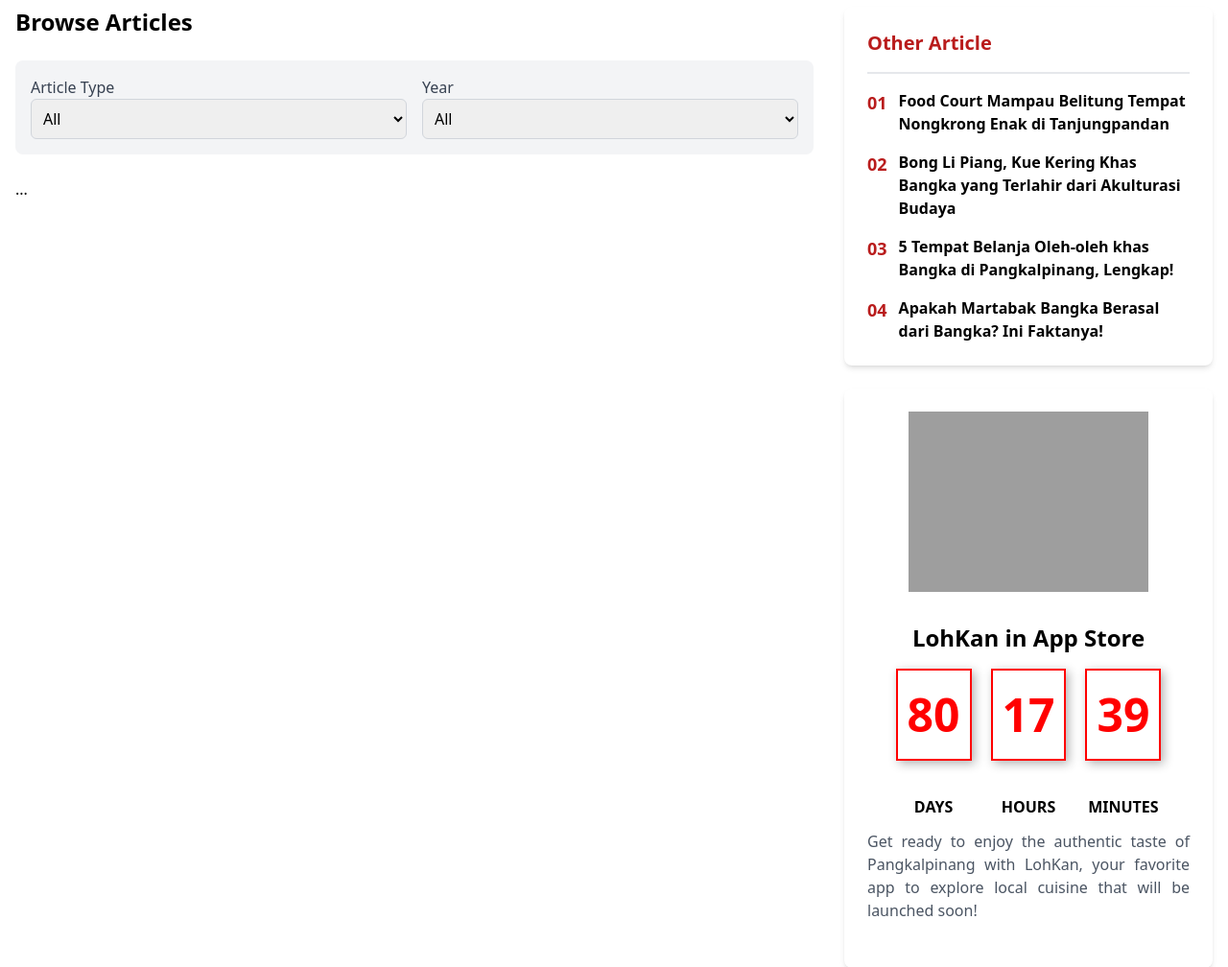
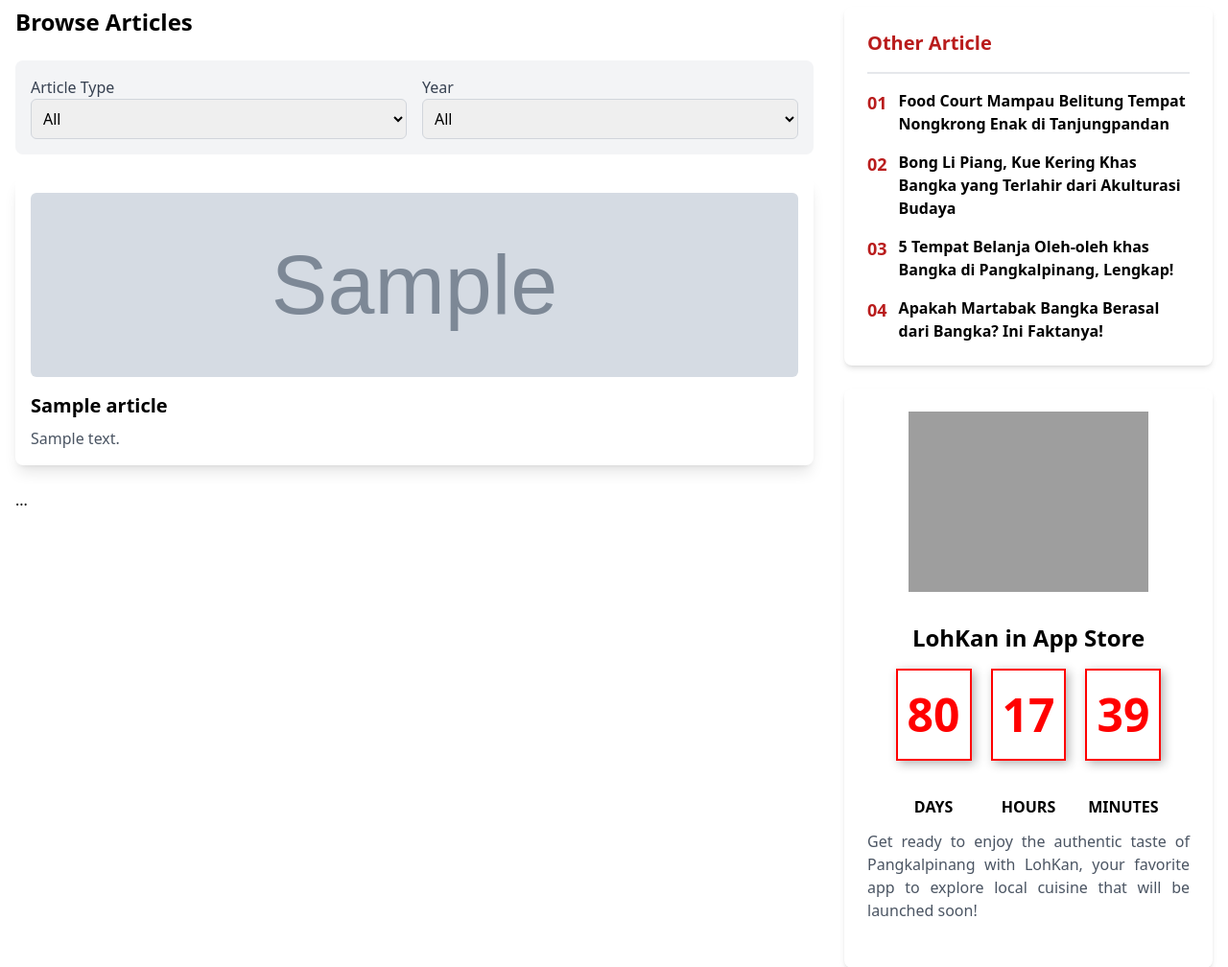
Before and after one commit to PBPC1-2024-2025/lohkan, a Django app: page /article/ in a window 1280 px wide. Shown: the part 137-1145 px from the top of the page at 96% size. Run offline with Django 5.2, Linux system fonts and the light colour scheme; tables that the repository leaves empty hold one stand-in row (values such as "Sample post"); grey boxes marked "Sample" are stand-in pictures; data that the repository does not hold is empty; some libraries are stand-ins or nearby versions; grey boxes are pictures that could not be loaded.

Commit message:
add article

```diff
--- a/article/models.py
+++ b/article/models.py
@@ -5,8 +5,7 @@ from django.contrib.auth.models import User
 class Article(models.Model):
     id = models.UUIDField(primary_key=True, default=uuid.uuid4, editable=False)
     title = models.CharField(max_length=255, null=False)
-    description = models.DateField(auto_now_add=True)
-    user = models.ForeignKey(User, on_delete=models.CASCADE)
+    description = models.TextField()
     image = models.ImageField(upload_to='images/', blank=True, null=True)
 
     def __str__(self):
--- a/article/templates/full_article.html
+++ b/article/templates/full_article.html
@@ -1,36 +1,30 @@
-<!-- ADD ARTICLE BLM BISA, EDIT DAN DELETE BLM ADA, FILTER BLM BISA -->
 {% extends 'base.html' %}
 {% load static %}
 
 {% block meta %}
 <title>Lohkan</title>
 <link rel="stylesheet" href="https://cdn.jsdelivr.net/npm/swiper/swiper-bundle.min.css"/>
+<link rel="stylesheet" href="https://cdnjs.cloudflare.com/ajax/libs/font-awesome/6.0.0-beta3/css/all.min.css" integrity="sha384-k6RqeWeci5ZR/Lv4MR0sA0FfDOM5U8/pdu5ZL3tLiOaXlA1zJ1L6pup1T2RO9g59" crossorigin="anonymous">
 <script src="https://cdn.jsdelivr.net/npm/swiper/swiper-bundle.min.js"></script>
 <script src="https://cdn.jsdelivr.net/npm/dompurify@3.1.7/dist/purify.min.js"></script>
+
 {% endblock meta %}
-
 
 {% block content %}
 {% include 'navbar.html' %}
 <!-- Main Content -->
 <div class="container mx-auto py-16 px-4 md:flex mt-20">
-
-  <!-- Main Blog Section -->
   <section class="md:w-2/3">
     <div class="flex justify-between items-center mb-6">
       <h2 class="text-2xl font-bold">Browse Articles</h2>
-
+    <!-- Check if user is admin -->
     {% if user.is_authenticated and user.username == 'admin' %}
-      <!-- Check if user is admin -->
-      <form action="{% url 'article:create_article' %}" method="POST">
-        {% csrf_token %}
-        <button button data-modal-target="crudModal" data-modal-toggle="crudModal" class="bg-red-500 text-white py-2 px-4 rounded hover:bg-red-600">
+      <button button data-modal-target="crudModal" data-modal-toggle="crudModal" class="bg-red-500 text-white py-2 px-4 rounded hover:bg-red-600" onclick="showModal();">
         Add Article
       </button>
-      </form>
     {% endif %}
     </div>
-    <!-- Filter Section (like in the screenshot) -->
+    <!-- Filter Section-->
     <div class="bg-gray-100 p-4 rounded-lg mb-6">
       <form method="GET" action="">
         <div class="grid grid-cols-1 sm:grid-cols-2 gap-4">
@@ -60,7 +54,7 @@
     </div>
 
     <!-- Articles Grid -->
-    <div id="article_cards"></div>
+    <div id="article_cards" class="grid grid-cols-1 gap-6" style="width: 100%"></div>
     <div id="crudModal" tabindex="-1" aria-hidden="true" class="hidden fixed inset-0 z-50 w-full flex items-center justify-center bg-gray-800 bg-opacity-50 overflow-x-hidden overflow-y-auto transition-opacity duration-300 ease-out">
       <div id="crudModalContent" class="relative bg-white rounded-lg shadow-lg w-5/6 sm:w-3/4 md:w-1/2 lg:w-1/3 mx-4 sm:mx-0 transform scale-95 opacity-0 transition-transform transition-opacity duration-300 ease-out">
         <!-- Modal header -->
@@ -86,7 +80,9 @@
             </div>
             <div class="mb-4">
               <label for="description" class="block text-sm font-medium text-gray-700">Description</label>
-              <textarea id="description" name="description" rows="3" class="mt-1 block w-full" placeholder="Describe the article" required></textarea>
+              <textarea id="description" name="description" rows="3"
+                class="mt-1 block w-full border border-gray-300 rounded-md shadow-sm focus:ring-indigo-500 focus:border-indigo-500"
+                placeholder="Describe the article" required></textarea>
             </div>
             <div class="mb-4">
               <label for="image" class="block text-sm font-medium text-gray-700">Article Image</label>
@@ -175,12 +171,9 @@
   </div>
 
   </aside>
-
-
-
 </div>
 
-<!-- Combined Newsletter and Coming Soon Section -->
+<!--Newsletter -->
 <section class="combined-section py-16 bg-gray-100">
   <div class="max-w-7xl mx-auto flex flex-col md:flex-row items-center">
 
@@ -209,115 +202,40 @@
 
     <!-- The message will appear here -->
     <p id="successMessage" class="text-green-600 mt-4 hidden">Subscription successfull! You can get more information about us soon.</p>
-
-
       <p class="text-gray-500 mt-4">
         *Your data security will be guaranteed by us
       </p>
     </div>
   </div>
 </section>
-
-
-
-
-<!-- Footer Section -->
-<footer class="bg-marron-800 py-10" style="background-color: #800000;">
-  <div class="container mx-auto grid grid-cols-1 md:grid-cols-3 gap-8 text-white">
-
-    <!-- Contact Information Section -->
-    <div>
-          <h3 class="text-xl font-bold mb-3">Contact Us</h3>
-          <ul class="space-y-2">
-            <li class="flex items-center">
-              <strong>Telephone:</strong>
-              <a href="tel:+6283456789" class="hover:text-gray-300 ml-1">+62 8234567890</a>
-            </li>
-            <li class="flex items-center">
-              <strong>Email:</strong>
-              <a href="mailto:info@lohkan.com" class="hover:text-gray-300 ml-1">info@lohkan.com</a>
-            </li>
-          </ul>
-        </div>
-    <!-- Resources Section -->
-    <div>
-      <h3 class="text-xl font-bold mb-3">Dataset Resources</h3>
-      <ul class="space-y-2">
-        <li><a href="https://hotelier.id/makanan-khas-bangka-belitung/" class="hover:text-gray-300">Hotelier</a></li>
-        <li><a href="https://keluyuran.com/makanan-khas-bangka-belitung/" class="hover:text-gray-300">Keluyuran</a></li>
-        <li><a href="https://tempatwisataseru.com/makanan-khas-bangka-belitung-paling-enak-oleh-oleh-jajanan-pasar/" class="hover:text-gray-300">Tempat Wisata Seru</a></li>
-        <li><a href="https://makananoleholeh.com/makanan-khas-daerah/makanan-khas-bangka-belitung/" class="hover:text-gray-300">Makanan Oleh Oleh</a></li>
-        <li><a href="https://www.selasar.com/makanan-khas-bangka-belitung/" class="hover:text-gray-300">Selasar</a></li>
-        <li><a href="https://www.wisatabelitung.net/kue-khas-bangka-belitung/" class="hover:text-gray-300">Wisata Belitung</a></li>
-        <li><a href="https://www.gotravelly.com/blog/oleh-oleh-khas-bangka-belitung/" class="hover:text-gray-300">Gotravelly</a></li>
-      </ul>
-    </div>
-
-    <!-- Find Us Here Section -->
-    <div>
-      <h3 class="text-xl font-bold mb-3 text-white">Find Us Here</h3>
-      <iframe
-        src="https://www.google.com/maps/embed?pb=!1m18!1m12!1m3!1d3965.183271344341!2d106.82447917446905!3d-6.370323693619821!2m3!1f0!2f0!3f0!3m2!1i1024!2i768!4f13.1!3m3!1m2!1s0x2e69ec1ad14fb6cf%3A0xc94e4d829420fa15!2sFakultas%20Ilmu%20Komputer%20(Fasilkom)%20UI!5e0!3m2!1sid!2sid!4v1727673094986!5m2!1sid!2sid"
-        width="100%"
-        height="200"
-        style="border:0;"
-        allowfullscreen=""
-        loading="lazy">
-      </iframe>
-    </div>
-  </div>
-
-  <!-- Footer Bottom Section -->
-  <div class="bg-marron-900 py-4 text-center text-gray-400">
-    <div class="container mx-auto flex flex-col md:flex-row justify-between items-center">
-      <p>©2024 LohKan. All rights reserved. | <a href="#" class="hover:text-white">Terms of Service</a> | <a href="#" class="hover:text-white">Privacy Policy</a></p>
-    </div>
-  </div>
-</footer>
+{% include 'footer.html' %}
 
 <script>
+// Create Article
+function createArticle() {
+  fetch("{% url 'article:create_article' %}", {
+      method: "POST",
+      body: new FormData(document.querySelector('#ArticleForm')),
+  })
+  .then(response => refreshArticles())
+
+  document.getElementById("ArticleForm").reset();
+  document.querySelector("[data-modal-toggle='crudModal']").click();
+
+  return false;
+}
+
+document.getElementById("ArticleForm").addEventListener("submit", (e) => {
+  e.preventDefault();
+  createArticle();
+})
+
+// Fetch Articles
 async function getArticles(){
   return fetch("{% url 'article:show_json' %}").then((res) => res.json())
 }
-  async function refreshArticles() {
-    document.getElementById("article_cards").innerHTML = "";
-    document.getElementById("article_cards").className = "";
-    const articles = await getArticles();
-    let htmlString = "";
-    let classNameString = "";
 
-    if (articles.length === 0) {
-        classNameString = "flex flex-col items-center justify-center min-h-[24rem] p-6";
-        htmlString = `
-            <div class="flex flex-col items-center justify-center min-h-[24rem] p-6">
-                <p class="text-center text-gray-600 mt-4">Belum ada data</p>
-            </div>
-        `;
-    }
-    else {
-      classNameString = "grid grid-cols-1 sm:grid-cols-2 lg:grid-cols-5 gap-6 max-h-[calc(100vh-16rem)] overflow-y-scroll";
-      articles.forEach((item) => {
-        const title = DOMPurify.sanitize(item.fields.title);
-        const description = DOMPurify.sanitize(item.fields.description);
-        const image = DOMPurify.sanitize(item.fields.image);
-
-        htmlString += `
-        <article class="bg-white p-4 rounded-lg shadow-md flex flex-col justify-between">
-            <div>
-                <img src="/media/${image}" alt="${title}" class="w-full h-48 object-cover rounded-md">
-                <h3 class="text-xl font-semibold mt-4">${title}</h3>
-                <p class="text-gray-600 mt-2">${description}</p>
-            </div>
-        </article>
-        `;
-      });
-
-    }
-    document.getElementById("article_cards").className = classNameString;
-    document.getElementById("article_cards").innerHTML = htmlString;
-  }
-  refreshArticles();
-
+// CRUD Modal
 const modal = document.getElementById('crudModal');
 const modalContent = document.getElementById('crudModalContent');
 
@@ -347,82 +265,85 @@
 document.getElementById("cancelButton").addEventListener("click", hideModal);
 document.getElementById("closeModalBtn").addEventListener("click", hideModal);
 
-  function createArticle() {
-    fetch("{% url 'article:create_article' %}", {
-        method: "POST",
-        body: new FormData(document.querySelector('#ArticleForm')),
-    })
-    .then(response => refreshArticles())
+// Refresh Articles
+async function refreshArticles() {
+  document.getElementById("article_cards").innerHTML = "";
+  document.getElementById("article_cards").className = "";
+  const articles = await getArticles();
+  let htmlString = "";
+  let classNameString = "";
 
-    document.getElementById("ArticleForm").reset();
-    document.querySelector("[data-modal-toggle='crudModal']").click();
+  if (articles.length === 0) {
+      classNameString = "flex flex-col items-center justify-center min-h-[24rem] p-6";
+      htmlString = `
+          <div class="flex flex-col items-center justify-center min-h-[24rem] p-6">
+              <p class="text-center text-gray-600 mt-4">Belum ada data</p>
+          </div>
+      `;
+  }
+  else {
+    const classNameString = "grid grid-cols-1 gap-6 max-h-[calc(100vh-16rem)] overflow-y-scroll";
 
-    return false;
-  }
+    articles.forEach((item) => {
+      const title = DOMPurify.sanitize(item.fields.title);
+      const description = DOMPurify.sanitize(item.fields.description);
+      const image = DOMPurify.sanitize(item.fields.image);
 
-  document.getElementById("ArticleForm").addEventListener("submit", (e) => {
-    e.preventDefault();
-    createArticle();
-  })
-
-  var swiper = new Swiper('.swiper-container', {
-    loop: true,
-    autoplay: {
-      delay: 3500,
-      disableOnInteraction: false, // Keeps autoplay even after interaction
-    },
-    pagination: {
-      el: '.swiper-pagination',
-      clickable: true,
-    },
-    navigation: {
-      nextEl: '.swiper-button-next',
-      prevEl: '.swiper-button-prev',
-    },
+      htmlString += `
+      <article class="bg-white p-4 rounded-lg shadow-lg flex flex-col justify-between w-full mb-6">
+        <div>
+          <img src="/media/${image}" alt="${title}" class="w-full h-48 object-cover rounded-md">
+          <h3 class="text-xl font-semibold mt-4">${title}</h3>
+          <p class="text-gray-600 mt-2">${description}</p>
+        </div>
+        <div class="flex justify-between">
+          {% if user.is_authenticated and user.username == 'admin' %}
+            <a href="/delete/${item.pk}">
+              <button type="submit" class="bg-white text-red-500 border border-red-500 px-3 py-1 rounded-lg hover:bg-red-500 hover:text-white transition flex items-center">
+                Delete
+              </button>
+            </a>
+          {% endif %}
+        </div>
+      </article>
+      `;
     });
 
-  // Set the date we're counting down to (replace this date with your desired launch date)
+  }
+  document.getElementById("article_cards").className = classNameString;
+  document.getElementById("article_cards").innerHTML = htmlString;
+}
+refreshArticles();
+
+// Countdown Timer
 const launchDate = new Date("2024-12-31T00:00:00").getTime();
-
-  // Function to update the countdown timer
 const countdownFunction = setInterval(() => {
-      // Get today's date and time
     const now = new Date().getTime();
-
-      // Find the distance between now and the launch date
     const distance = launchDate - now;
 
-      // Time calculations for days, hours, minutes, and seconds
     const days = Math.floor(distance / (1000 * 60 * 60 * 24));
     const hours = Math.floor((distance % (1000 * 60 * 60 * 24)) / (1000 * 60 * 60));
     const minutes = Math.floor((distance % (1000 * 60 * 60)) / (1000 * 60));
 
-      // Display the result in the countdown element
     document.getElementById("days").innerHTML = days;
     document.getElementById("hours").innerHTML = hours;
     document.getElementById("minutes").innerHTML = minutes;
 
-      // If the countdown is over, display some text
     if (distance < 0) {
         clearInterval(countdownFunction);
         document.getElementById("countdown").innerHTML = "Launched!";
     }
 }, 1000);
 
-  // for subscribe
+// Subscribe
 const form = document.getElementById('newsletterForm');
   const successMessage = document.getElementById('successMessage');
-
   form.addEventListener('submit', function(event) {
-        event.preventDefault(); // Prevent the default form submission
-
+      event.preventDefault();
       const emailInput = document.getElementById('emailInput').value;
-
-        // Display the success message if the email is filled in
       if (emailInput) {
-            successMessage.classList.remove('hidden'); // Show the message
+          successMessage.classList.remove('hidden');
       }
   });
 </script>
-
 {% endblock content %}
--- a/article/urls.py
+++ b/article/urls.py
@@ -2,7 +2,7 @@ from django.urls import path
 from . import views
 from django.conf import settings
 from django.conf.urls.static import static
-from article.views import create_article, show_xml, show_json
+from article.views import create_article, show_xml, show_json, delete_article, show_xml_by_id, show_json_by_id
 
 app_name = 'article'
 
@@ -11,4 +11,8 @@ urlpatterns = [
     path('create-article', create_article, name='create_article'),
     path('xml/', show_xml, name='show_xml'),
     path('json/', show_json, name='show_json'),
+    path('xml/<uuid:id>/', show_xml_by_id, name='show_xml_by_id'),
+    path('json/<uuid:id>/', show_json_by_id, name='show_json_by_id'),
+    path('delete/<uuid:id>', delete_article, name='delete_article'),
+
 ] + static(settings.MEDIA_URL, document_root=settings.MEDIA_ROOT)
--- a/article/views.py
+++ b/article/views.py
@@ -1,9 +1,11 @@
-from django.shortcuts import render, redirect
+from django.shortcuts import render, redirect, reverse
+from django.http import HttpResponse, HttpResponseRedirect
 from article.models import Article
 from django.views.decorators.csrf import csrf_exempt
 from django.views.decorators.http import require_POST
 from django.http import HttpResponse
 from django.core import serializers
+from article.forms import ArticleForm
 
 
 def full_article(request):
@@ -15,27 +17,34 @@ def create_article(request):
    title = request.POST.get("title")
    description = request.POST.get("description")
    image = request.FILES.get('image')
-   user = request.user
 
    new_article = Article(
-      title=title, description=description, image=image,
-      user=user
+      title=title, description=description, image=image
    )
    new_article.save()
 
    return HttpResponse(b"CREATED", status=201)
 
+def delete_article(request, id):
+    article = Article.objects.get(pk = id)
+    article.delete()
+    return HttpResponseRedirect(reverse('article:full_article'))
+
 def show_article(request):
-
-   context = {
-
-   }
-   return render(request, 'full_article.html', context)
+   return render(request, 'full_article.html')
 
 def show_xml(request):
-    data = Article.objects.filter(user=request.user)
+   data = Article.objects.all()
+   return HttpResponse(serializers.serialize("xml", data), content_type="application/xml")
+
+def show_json(request):
+   data = Article.objects.all()
+   return HttpResponse(serializers.serialize("json", data), content_type="application/json")
+
+def show_xml_by_id(request, id):
+    data = Article.objects.filter(pk=id)
     return HttpResponse(serializers.serialize("xml", data), content_type="application/xml")
 
-def show_json(request):
-    data = Article.objects.filter(user=request.user)
+def show_json_by_id(request, id):
+    data = Article.objects.filter(pk=id)
     return HttpResponse(serializers.serialize("json", data), content_type="application/json")
--- a/templates/base.html
+++ b/templates/base.html
@@ -6,10 +6,9 @@
     <meta name="viewport" content="width=device-width, initial-scale=1.0" />
     {% block meta %}
     {% endblock meta %}
-    <script src="https://cdn.tailwindcss.com"></script>
     <link rel="stylesheet" href="{% static 'css/global.css' %}"/>
     <link rel="stylesheet" href="https://cdnjs.cloudflare.com/ajax/libs/font-awesome/6.0.0-beta3/css/all.min.css" integrity="sha384-k6RqeWeci5ZR/Lv4MR0sA0FfDOMVb6c54fM1r6bQ2m9S2j/8YHqR93eU5eY+" crossorigin="anonymous">
-
+    <script src="https://cdn.tailwindcss.com"></script>
   </head>
 
   <body>
--- /dev/null
+++ b/templates/footer.html
@@ -0,0 +1,52 @@
+<!-- Footer Section -->
+<footer class="bg-marron-800 py-10" style="background-color: #800000;">
+    <div class="container mx-auto grid grid-cols-1 md:grid-cols-3 gap-8 text-white">
+      <!-- Contact Information Section -->
+      <div>
+            <h3 class="text-xl font-bold mb-3">Contact Us</h3>
+            <ul class="space-y-2">
+              <li class="flex items-center">
+                <strong>Telephone:</strong>
+                <a href="tel:+6283456789" class="hover:text-gray-300 ml-1">+62 8234567890</a>
+              </li>
+              <li class="flex items-center">
+                <strong>Email:</strong>
+                <a href="mailto:info@lohkan.com" class="hover:text-gray-300 ml-1">info@lohkan.com</a>
+              </li>
+            </ul>
+          </div>
+      <!-- Resources Section -->
+      <div>
+        <h3 class="text-xl font-bold mb-3">Dataset Resources</h3>
+        <ul class="space-y-2">
+          <li><a href="https://hotelier.id/makanan-khas-bangka-belitung/" class="hover:text-gray-300">Hotelier</a></li>
+          <li><a href="https://keluyuran.com/makanan-khas-bangka-belitung/" class="hover:text-gray-300">Keluyuran</a></li>
+          <li><a href="https://tempatwisataseru.com/makanan-khas-bangka-belitung-paling-enak-oleh-oleh-jajanan-pasar/" class="hover:text-gray-300">Tempat Wisata Seru</a></li>
+          <li><a href="https://makananoleholeh.com/makanan-khas-daerah/makanan-khas-bangka-belitung/" class="hover:text-gray-300">Makanan Oleh Oleh</a></li>
+          <li><a href="https://www.selasar.com/makanan-khas-bangka-belitung/" class="hover:text-gray-300">Selasar</a></li>
+          <li><a href="https://www.wisatabelitung.net/kue-khas-bangka-belitung/" class="hover:text-gray-300">Wisata Belitung</a></li>
+          <li><a href="https://www.gotravelly.com/blog/oleh-oleh-khas-bangka-belitung/" class="hover:text-gray-300">Gotravelly</a></li>
+        </ul>
+      </div>
+
+      <!-- Find Us Here Section -->
+      <div>
+        <h3 class="text-xl font-bold mb-3 text-white">Find Us Here</h3>
+        <iframe
+          src="https://www.google.com/maps/embed?pb=!1m18!1m12!1m3!1d3965.183271344341!2d106.82447917446905!3d-6.370323693619821!2m3!1f0!2f0!3f0!3m2!1i1024!2i768!4f13.1!3m3!1m2!1s0x2e69ec1ad14fb6cf%3A0xc94e4d829420fa15!2sFakultas%20Ilmu%20Komputer%20(Fasilkom)%20UI!5e0!3m2!1sid!2sid!4v1727673094986!5m2!1sid!2sid"
+          width="100%"
+          height="200"
+          style="border:0;"
+          allowfullscreen=""
+          loading="lazy">
+        </iframe>
+      </div>
+    </div>
+
+    <!-- Footer Bottom Section -->
+    <div class="bg-marron-900 py-4 text-center text-gray-400">
+      <div class="container mx-auto flex flex-col md:flex-row justify-between items-center">
+        <p>©2024 LohKan. All rights reserved. | <a href="#" class="hover:text-white">Terms of Service</a> | <a href="#" class="hover:text-white">Privacy Policy</a></p>
+      </div>
+    </div>
+</footer>
```
Also changed, not shown: static/css/global.css (+19 -50 lines), article/migrations/0003_alter_article_description.py (added), article/migrations/0004_remove_article_user.py (added), article/static/javascript/global.js (added). Lines whose indentation alone changed are shown as unchanged.
